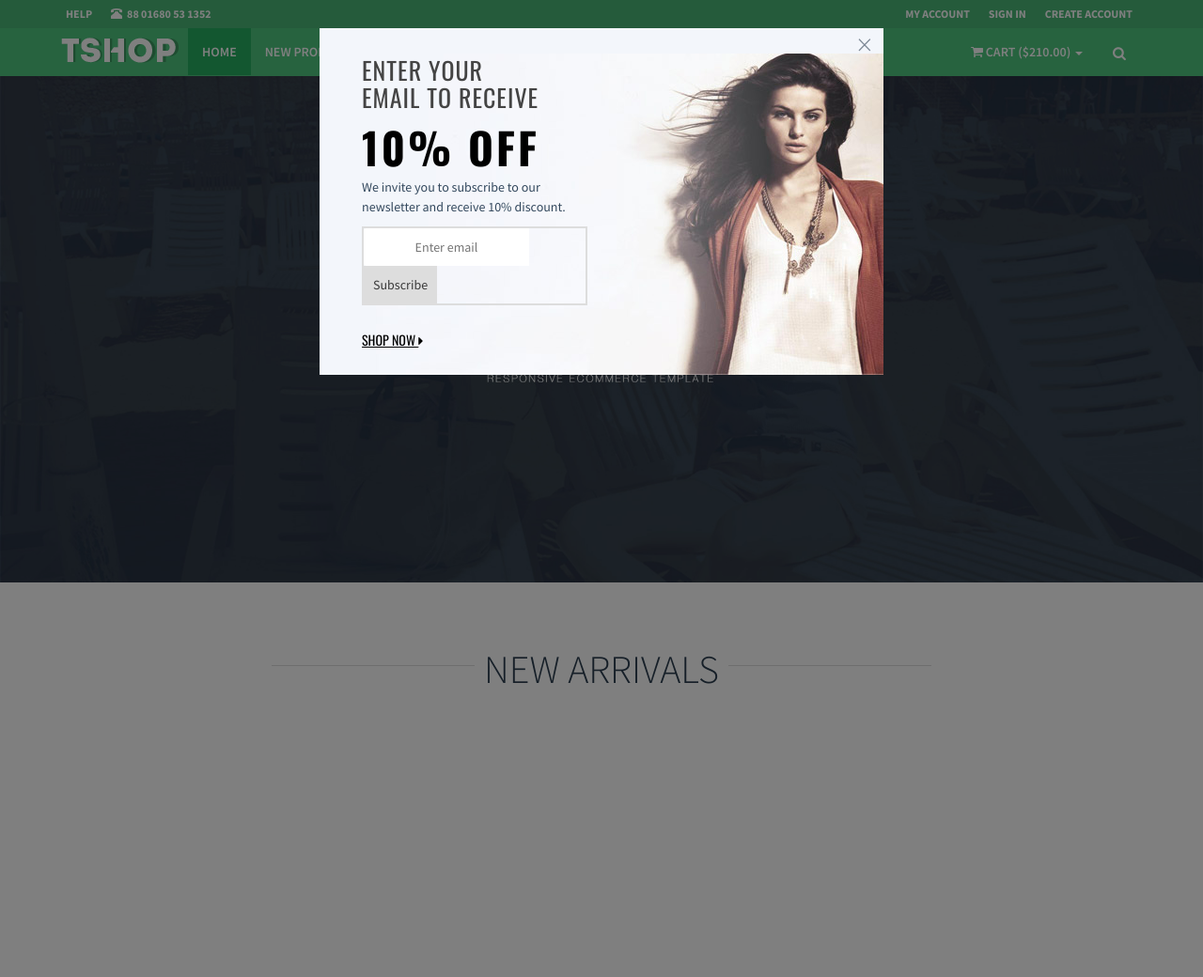
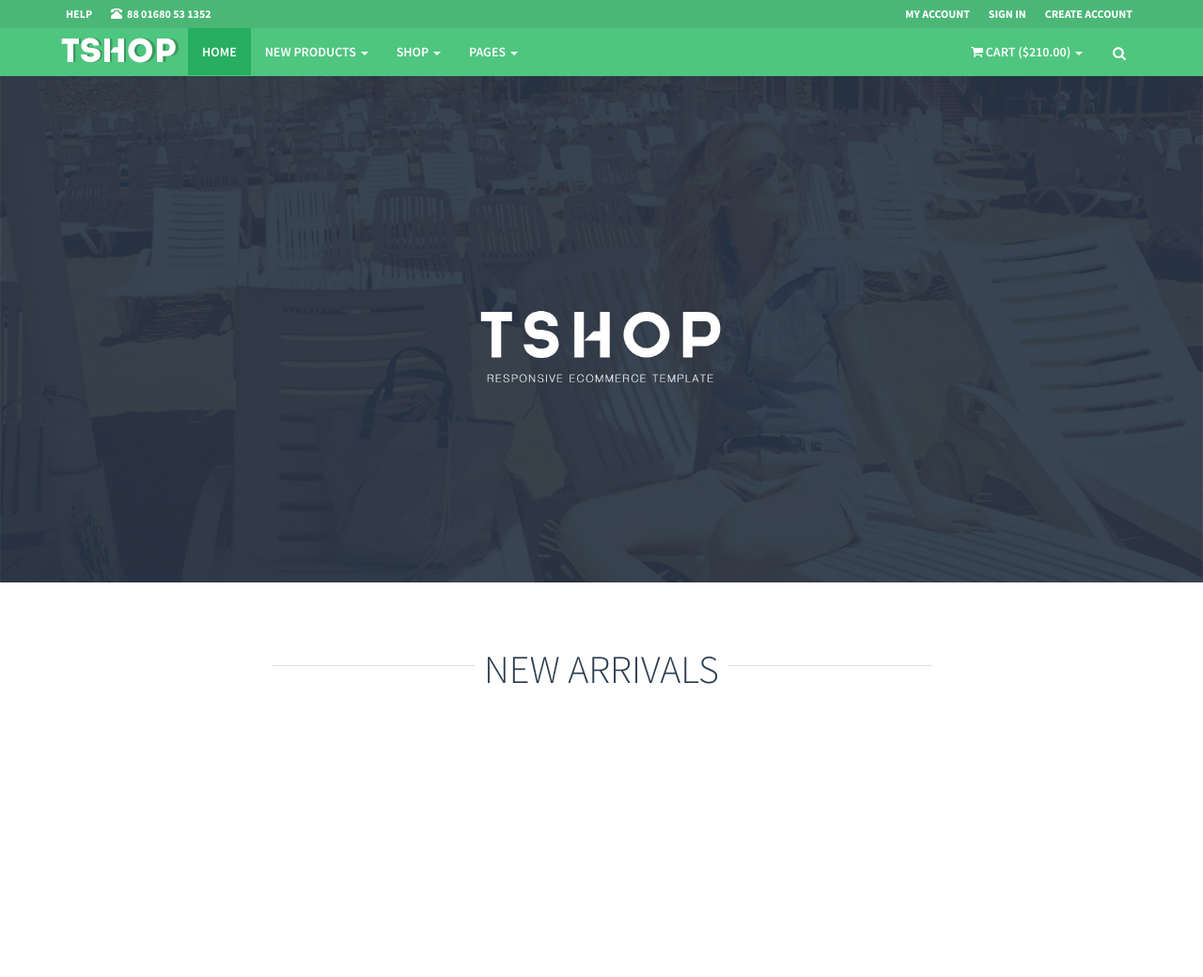
Before and after one commit to mzakany23/borroh, a Django app: page / in a window 1280 px wide. Shown: the top 1040 px of the page at 94% size. Before the commit the page ends 728 px from the top, so only its background shows below. Run offline with Django 3.2, Linux system fonts and the light colour scheme; some libraries are stand-ins or nearby versions.

Commit message:
took off that chotchy newsletter onpageload modal

```diff
--- a/static/templates/layouts/_footer.html
+++ b/static/templates/layouts/_footer.html
@@ -1,3 +1,4 @@
+{% load staticfiles %}
 <footer>
   <div class="footer" id="footer">
     <div class="container">
--- a/static/templates/layouts/base.html
+++ b/static/templates/layouts/base.html
@@ -1239,113 +1239,8 @@
     </div>
     <!-- End Modal -->
 
-<footer>
-  <div class="footer" id="footer">
-    <div class="container">
-      <div class="row">
-        <div class="col-lg-3  col-md-3 col-sm-4 col-xs-6">
-          <h3> Support </h3>
-          <ul>
-            <li class="supportLi">
-              <p> Lorem ipsum dolor sit amet, consectetur </p>
-              <h4> <a class="inline" href="callto:+8801680531352"> <strong> <i class="fa fa-phone"> </i> 88 01680 531352 </strong> </a> </h4>
-              <h4> <a class="inline" href="mailto:help@tshopweb.com"> <i class="fa fa-envelope-o"> </i> help@tshopweb.com </a> </h4>
-            </li>
-          </ul>
-        </div>
-        <div class="col-lg-2  col-md-2 col-sm-4 col-xs-6">
-          <h3> Shop </h3>
-          <ul>
-            <li> <a href="index.html"> Home </a> </li>
-            <li> <a href="category.html"> Category </a> </li>
-            <li> <a href="sub-category.html"> Sub Category </a> </li>
-          </ul>
-        </div>
-        <div class="col-lg-2  col-md-2 col-sm-4 col-xs-6">
-          <h3> Information </h3>
-          <ul>
-            <li> <a href="product-details.html"> Product Details </a> </li>
-            <li> <a href="product-details-style2.html"> Product Details Version 2 </a> </li>
-            <li> <a href="cart.html"> Cart </a> </li>
-            <li> <a href="about-us.html"> About us </a> </li>
-            <li> <a href="about-us-2.html"> About us 2 </a> </li>
-            <li> <a href="contact-us.html"> Contact us </a> </li>
-            <li> <a href="contact-us-2.html"> Contact us 2 </a> </li>
-            <li> <a href="terms-conditions.html"> Terms &amp; Conditions </a> </li>
-          </ul>
-        </div>
-        <div class="col-lg-2  col-md-2 col-sm-4 col-xs-6">
-          <h3> My Account </h3>
-          <ul>
-            <li> <a href="account-1.html"> Account Login </a> </li>
-            <li> <a href="account.html"> My Account </a> </li>
-            <li> <a href="my-address.html"> My Address </a> </li>
-            <li> <a href="wishlist.html"> Wisth list </a> </li>
-            <li> <a href="order-list.html"> Order list </a> </li>
-          </ul>
-        </div>
-        <div class="col-lg-3  col-md-3 col-sm-6 col-xs-12 ">
-          <h3> Stay in touch </h3>
-          <ul>
-            <li>
-              <div class="input-append newsLatterBox text-center">
-                <input type="text" class="full text-center"  placeholder="Email ">
-                <button class="btn  bg-gray" type="button"> Subscribe <i class="fa fa-long-arrow-right"> </i> </button>
-              </div>
-            </li>
-          </ul>
-          <ul class="social">
-            <li> <a href="http://facebook.com"> <i class=" fa fa-facebook"> &nbsp; </i> </a> </li>
-            <li> <a href="http://twitter.com"> <i class="fa fa-twitter"> &nbsp; </i> </a> </li>
-            <li> <a href="https://plus.google.com"> <i class="fa fa-google-plus"> &nbsp; </i> </a> </li>
-            <li> <a href="http://youtube.com"> <i class="fa fa-pinterest"> &nbsp; </i> </a> </li>
-            <li> <a href="http://youtube.com"> <i class="fa fa-youtube"> &nbsp; </i> </a> </li>
-          </ul>
-        </div>
-      </div>
-      <!--/.row-->
-    </div>
-    <!--/.container-->
-  </div>
-  <!--/.footer-->
+{% include 'layouts/_footer.html' %}
 
-  <div class="footer-bottom">
-    <div class="container">
-      <p class="pull-left"> &copy; TSHOP 2014. All right reserved. </p>
-      <div class="pull-right paymentMethodImg"> <img height="30" class="pull-right" src="{% static 'images/site/payment/master_card.png' %}" alt="img" > <img height="30" class="pull-right" src="{% static 'images/site/payment/paypal.png' %}" alt="img" > <img height="30" class="pull-right" src="{% static 'images/site/payment/american_express_card.png' %}" alt="img" > <img  height="30" class="pull-right" src="{% static 'images/site/payment/discover_network_card.png' %}" alt="img" > <img  height="30" class="pull-right" src="{% static 'images/site/payment/google_wallet.png' %}" alt="img" > </div>
-    </div>
-  </div>
-  <!--/.footer-bottom-->
-</footer>
-
-
-  <div class="modal fade hide" id="modalAds" role="dialog" >
-        <div class="modal-dialog  modal-bg-1">
-            <div class="modal-body-content">
-      		<a class="close" data-dismiss="modal">×</a>
-              <div class="modal-body">
-              <div class="col-lg-6 col-sm-8 col-xs-8">
-               <h3>enter your <br>email to  receive</h3>
-               <p class="discountLg">10% OFF </p>
-               <p>We invite you to subscribe to our newsletter and receive 10% discount.
-               </p>
-
-              <div class="clearfx"> <form id="newsletter" class="newsletter">
-                           <input type="text" id="subscribe" name="s" placeholder="Enter email">
-                                        <button class="subscribe-btn">Subscribe</button>
-              </form></div>
-
-             <p> <a href="category.html" class="link shoplink"> SHOP NOW <i class="fa fa-caret-right"> </i> </a></p>
-
-
-              </div>
-              </div>
-
-</div>
-</div>
-</div>
-<!-- Le javascript
-================================================== -->
 {% include 'layouts/_js.html' %}
 </body>
 </html>
```
